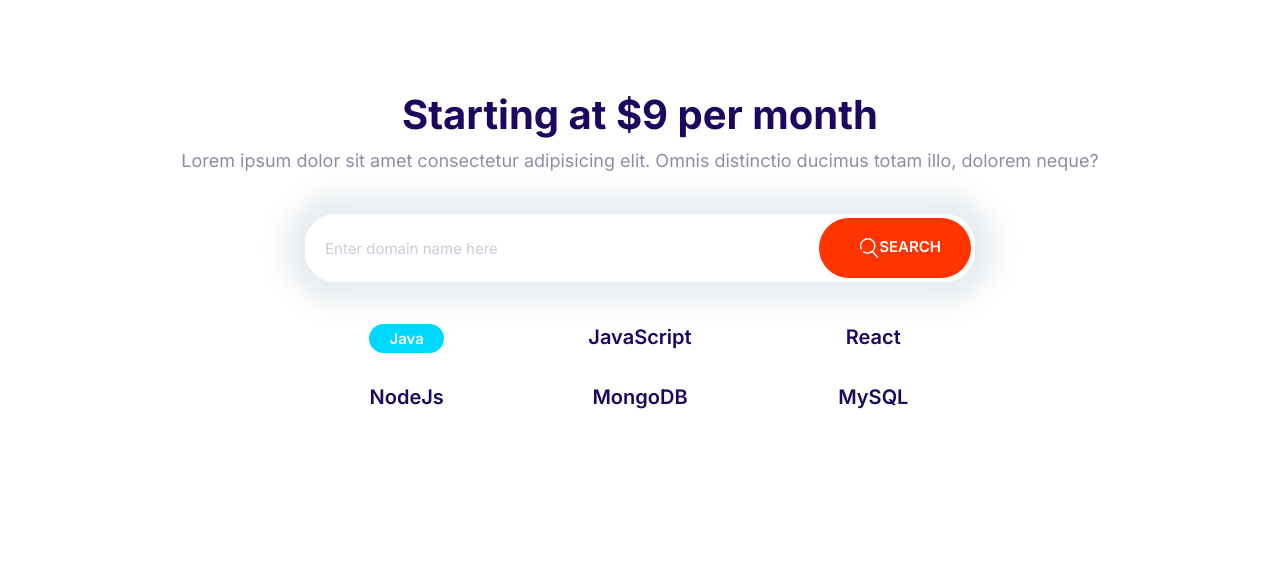
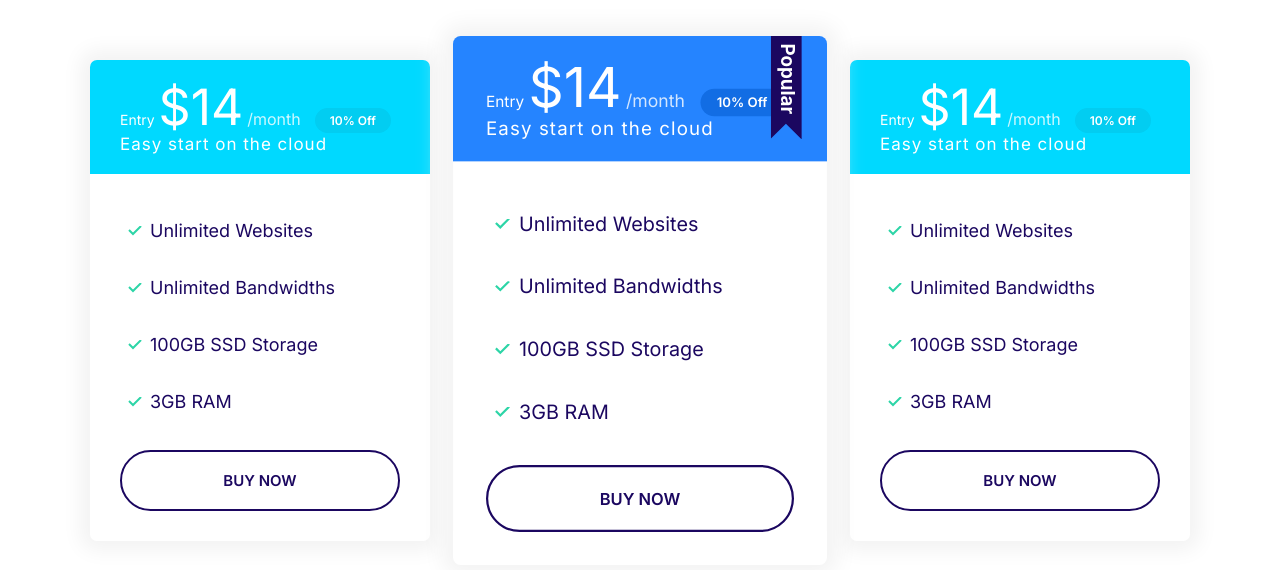
Before and after one commit to ActiveStacks/tetraweb, a plain HTML site: page index.htm in a window 1280 px wide. Drawn offline with Linux system fonts and the light colour scheme.

Commit message:
plans block

```diff
--- a/css/styles.css
+++ b/css/styles.css
@@ -329,6 +329,10 @@ padding-right: 6rem;
     color:#fff;
 }
 
+.card--primary .badge--primary{
+    background: #126de4;
+}
+
 .card--secondary .badge--secondary{
     background: #02cdf1;
 
@@ -337,6 +341,11 @@ padding-right: 6rem;
 .card
 
 /* PLANS */
+
+.plan{
+    transition: transform 0.2s ease-out;
+}
+
 .plan__name{
     color: #fff;
     margin: 0;
@@ -366,6 +375,10 @@ padding-right: 6rem;
     margin-bottom: 2rem;
 }
 
+.plan--popular{
+    transform: scale(1.1)
+}
+
 .plan--popular .card__header{
     position: relative;
 }
@@ -378,6 +391,14 @@ padding-right: 6rem;
     top: -6px;
     right: 5%;
 
+}
+
+.plan:hover{
+    transform: scale(1.05);
+}
+
+.plan--popular:hover{
+    transform: scale(1.15);
 }
 
 @media screen and (min-width: 1024px) {
@@ -771,6 +792,22 @@ margin: 0  2rem;
     }
 
 
+    /*   PLANS BLOCK */
+    .plansblock{
+        display: flex;
+    }
+
+
+    /* PLANS */
+    .block-plans .grid{
+        gap: 8rem 4rem;
+    }
+
+    .block-plans .card{
+        max-width: 500px;
+        margin: 0 auto;
+    }
+
 
 
 
--- a/index.htm
+++ b/index.htm
@@ -14,32 +14,75 @@
 </head>
 
 <body>
-    <section class="block container block__domain">
-        <header class="block__header">
-            <h2>Starting at $9 per month</h2>
-            <p>Lorem ipsum dolor sit amet consectetur adipisicing elit. Omnis distinctio ducimus totam illo, dolorem
-                neque?</p>
-        </header>
-        <div class="input-group">
-            <input type="text" class="input" placeholder="Enter domain name here" />
-            <button class="btn btn--accent">
-                <svg class="icon icon--white">
-                    <use xlink:href="images/sprite.svg#search"></use>
-                </svg>Search
-            </button>
+    <section class="block container block-plans">
+        <div class="grid grid--1X3">
+            <div class="plan">
+                <div class=" card card--secondary">
+                    <header class="card__header">
+                        <h3 class="plan__name">Entry
+                            <span class="plan__price">$14</span>
+                            <span class="plan__billing-cycle">/month</span>
+                            <span class="badge badge--secondary badge--small">10% Off</span>
+                            <span class="plan__description">Easy start on the cloud</span>
+                        </h3>
+                    </header>
+                    <div class="card__body">
+                        <ul class="list list--tick">
+                            <li class="list__item">Unlimited Websites</li class="list_item">
+                            <li class="list__item">Unlimited Bandwidths</li class="list_item">
+                            <li class="list__item">100GB SSD Storage</li class="list_item">
+                            <li class="list__item">3GB RAM</li class="list_item">
+                        </ul>
+                        <button class="btn btn--outline btn--block">BUY NOW</button>
+                    </div>
+                </div>
+            </div>
+            <div class="plan plan--popular">
+                <div class=" card card--primary">
+                    <header class="card__header">
+                        <h3 class="plan__name">Entry
+                            <span class="plan__price">$14</span>
+                            <span class="plan__billing-cycle">/month</span>
+                            <span class="badge badge--primary badge--small">10% Off</span>
+                            <span class="plan__description">Easy start on the cloud</span>
+                        </h3>
+                    </header>
+                    <div class="card__body">
+                        <ul class="list list--tick">
+                            <li class="list__item">Unlimited Websites</li class="list_item">
+                            <li class="list__item">Unlimited Bandwidths</li class="list_item">
+                            <li class="list__item">100GB SSD Storage</li class="list_item">
+                            <li class="list__item">3GB RAM</li class="list_item">
+                        </ul>
+                        <button class="btn btn--outline btn--block">BUY NOW</button>
+                    </div>
+                </div>
+            </div>
+            <div class="plan">
+                <div class=" card card--secondary">
+                    <header class="card__header">
+                        <h3 class="plan__name">Entry
+                            <span class="plan__price">$14</span>
+                            <span class="plan__billing-cycle">/month</span>
+                            <span class="badge badge--secondary badge--small">10% Off</span>
+                            <span class="plan__description">Easy start on the cloud</span>
+                        </h3>
+                    </header>
+                    <div class="card__body">
+                        <ul class="list list--tick">
+                            <li class="list__item">Unlimited Websites</li class="list_item">
+                            <li class="list__item">Unlimited Bandwidths</li class="list_item">
+                            <li class="list__item">100GB SSD Storage</li class="list_item">
+                            <li class="list__item">3GB RAM</li class="list_item">
+                        </ul>
+                        <button class="btn btn--outline btn--block">BUY NOW</button>
+                    </div>
+                </div>
+            </div>
         </div>
-
-        <ul class="list block-domain__prices">
-
-            <li><span class="badge badge--secondary">Java</span></li>
-            <li>JavaScript</li>
-            <li>React</li>
-            <li>NodeJs</li>
-            <li>MongoDB</li>
-            <li>MySQL</li>
-        </ul>
     </section>
-    <script src=" js/main.js">
-    </script>
+</body>
+<script src=" js/main.js">
+</script>
 
 </html>
```
Also changed, not shown: 1 other file.
